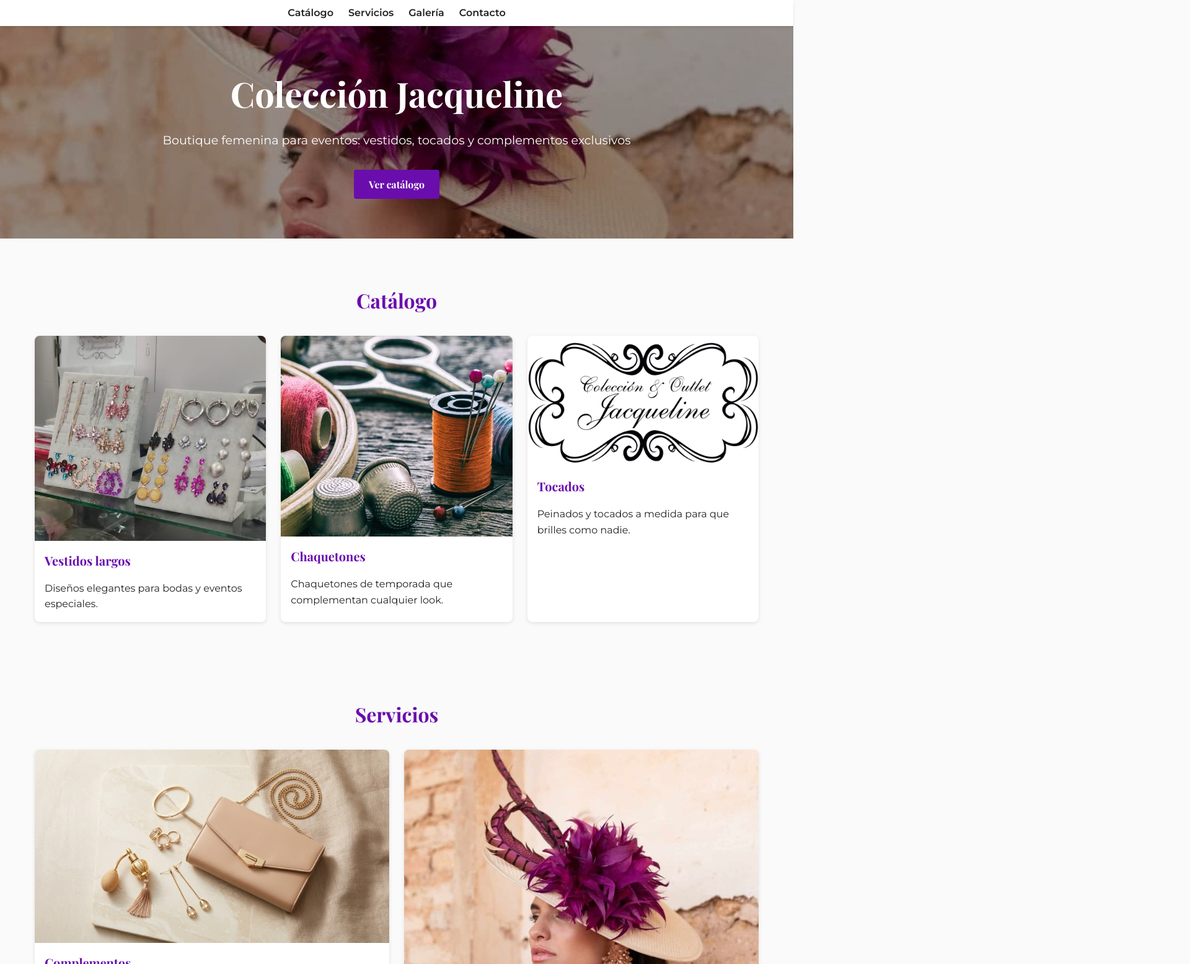
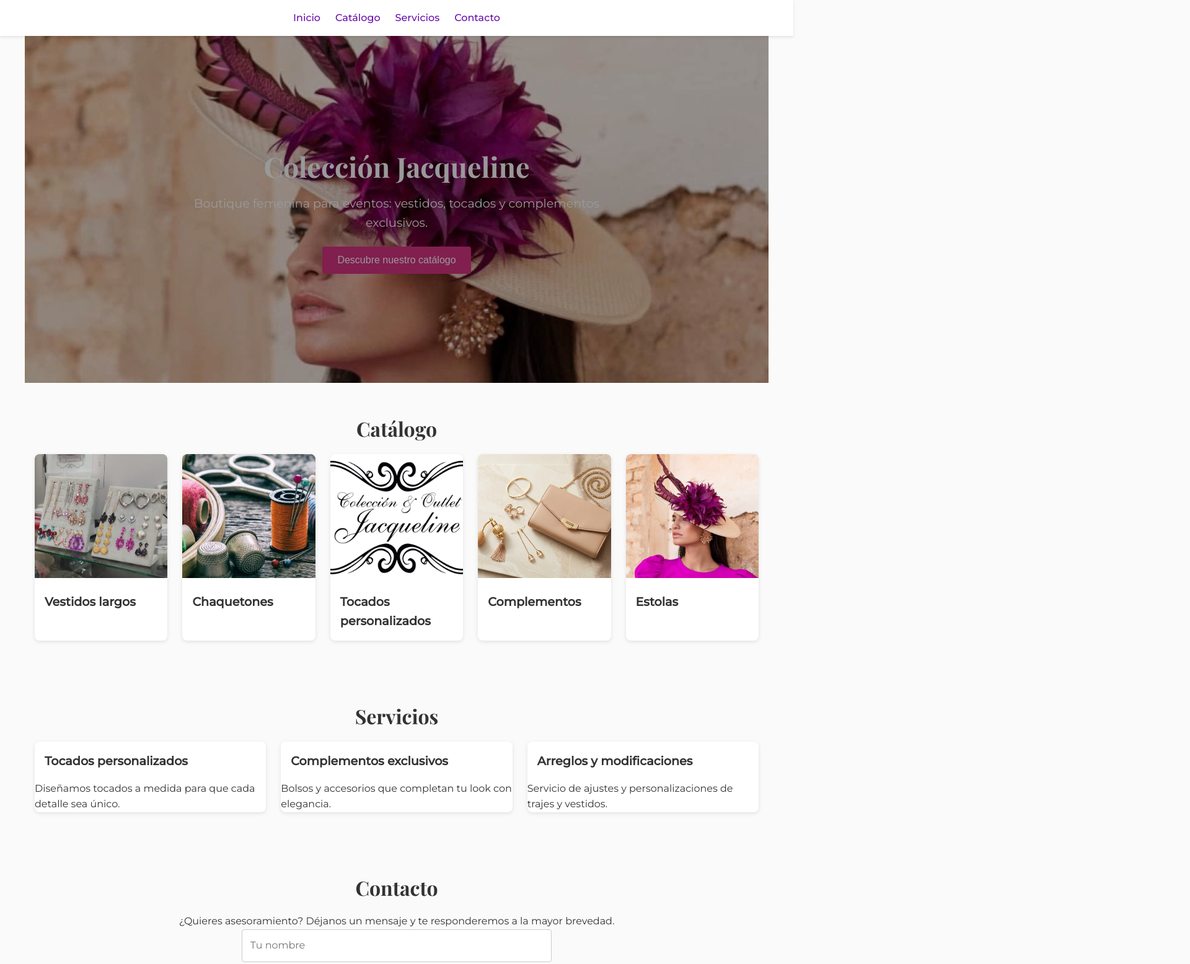
Before and after one commit to Cristobal2929/coleccion-jacqueline, a plain HTML site: page index.html in a window 1280 px wide. Shown: the top 1556 px of the page at 62% size, 1920 px wide, since content can reach past the window. Drawn offline with nearby package versions, Linux system fonts and the light colour scheme.

Commit message:
forja: actualizacion completa

```diff
--- a/index.html
+++ b/index.html
@@ -1,125 +1,106 @@
 <!doctype html>
 <html lang="es">
 <head>
-  <meta charset="UTF-8">
+  <meta charset="utf-8">
   <meta name="viewport" content="width=device-width, initial-scale=1">
   <title>Colección Jacqueline – Boutique de eventos</title>
 
   <!-- Google Fonts: Playfair Display (display) + Montserrat (texto) -->
-  <link href="https://fonts.googleapis.com/css2?family=Playfair+Display:wght@700&family=Montserrat:wght@400;600&display=swap" rel="stylesheet">
+  <link href="https://fonts.googleapis.com/css2?family=Playfair+Display:wght@700&family=Montserrat:wght@400;500&display=swap" rel="stylesheet">
 
   <style>
     :root {
       --color-primary: #6a0dad;   /* purple */
-      --color-bg: #fafafa;
-      --color-text: #222;
+      --color-accent: #d63384;    /* pink */
       --font-display: 'Playfair Display', serif;
-      --font-body: 'Montserrat', sans-serif;
+      --font-text: 'Montserrat', sans-serif;
     }
 
-    *, *::before, *::after { box-sizing: border-box; }
+    /* Reset & base */
+    *, *::before, *::after { box-sizing: border-box; margin:0; padding:0; }
+    html { scroll-behavior: smooth; }
     body {
-      margin:0; font-family: var(--font-body); color: var(--color-text);
-      background: var(--color-bg);
+      font-family: var(--font-text);
       line-height: 1.6;
+      color: #333;
+      background: #fafafa;
     }
     a { color: var(--color-primary); text-decoration: none; }
-    a:focus-visible { outline: 2px solid var(--color-primary); outline-offset: 2px; }
+    a:focus-visible, button:focus-visible, input:focus-visible, textarea:focus-visible {
+      outline: 3px solid var(--color-accent);
+      outline-offset: 2px;
+    }
 
-    header {
-      position: relative;
-      background: url('static/img/imagen_1.jpg') center/cover no-repeat;
-      color: #fff;
-      text-align: center;
-      padding: 4rem 1rem;
+    /* Layout */
+    header { position: sticky; top:0; background:#fff; z-index:10; box-shadow:0 2px 4px rgba(0,0,0,.1); }
+    .nav { display:flex; justify-content:center; gap:1.5rem; padding:1rem; }
+    .nav a { font-weight:500; }
+
+    .hero {
+      position:relative;
+      background:url('static/img/imagen_1.jpg') center/cover no-repeat;
+      min-height:70vh;
+      display:flex;
+      align-items:center;
+      justify-content:center;
+      text-align:center;
+      color:#fff;
     }
-    header::before {
+    .hero::after {
       content:"";
-      position:absolute; inset:0;
-      background: rgba(0,0,0,0.4);
+      position:absolute;
+      inset:0;
+      background:rgba(0,0,0,.4);
     }
-    header h1 {
+    .hero-content {
       position:relative;
-      font-family: var(--font-display);
-      font-size: clamp(2rem,5vw,3.5rem);
-      margin:0;
+      max-width:800px;
+      padding:2rem;
     }
-    header p {
-      position:relative;
-      margin-top:1rem;
-      font-size: 1.2rem;
+    .hero h1 {
+      font-family:var(--font-display);
+      font-size:2.8rem;
+      margin-bottom:.5rem;
     }
-    header .cta {
-      position:relative;
-      margin-top:2rem;
+    .hero p {
+      font-size:1.2rem;
+      margin-bottom:1.5rem;
     }
-    header .cta button {
-      font-family: var(--font-display);
-      background: var(--color-primary);
+    .hero button {
+      background:var(--color-accent);
+      border:none;
       color:#fff;
-      border:none;
       padding:.8rem 1.5rem;
       font-size:1rem;
       cursor:pointer;
       border-radius:4px;
-      transition: background .3s;
-    }
-    header .cta button:hover,
-    header .cta button:focus-visible { background:#5a0c9a; }
-
-    nav {
-      display:flex;
-      justify-content:center;
-      gap:1.5rem;
-      background:#fff;
-      padding:.5rem 0;
-      position:sticky; top:0; z-index:10;
-      box-shadow:0 2px 4px rgba(0,0,0,.1);
-    }
-    nav a {
-      font-weight:600;
-      color: var(--color-text);
     }
 
     section { padding:3rem 1rem; max-width:1200px; margin:auto; }
-    .section-title {
-      font-family: var(--font-display);
+    h2 {
+      font-family:var(--font-display);
       font-size:2rem;
+      margin-bottom:1rem;
       text-align:center;
-      margin-bottom:2rem;
-      color: var(--color-primary);
     }
 
     .grid {
       display:grid;
       gap:1.5rem;
     }
-    @media (min-width:600px) {
-      .grid-2 { grid-template-columns:repeat(2,1fr); }
-      .grid-3 { grid-template-columns:repeat(3,1fr); }
-    }
+    .grid-2 { grid-template-columns:repeat(auto-fit, minmax(250px,1fr)); }
+    .grid-3 { grid-template-columns:repeat(auto-fit, minmax(200px,1fr)); }
 
     .card {
       background:#fff;
       border-radius:8px;
       overflow:hidden;
       box-shadow:0 2px 6px rgba(0,0,0,.1);
-      transition: transform .3s;
+      transition:transform .2s;
     }
-    .card:hover,
-    .card:focus-within { transform:translateY(-4px); }
-    .card img { width:100%; height:auto; display:block; }
-    .card h3 {
-      font-family: var(--font-display);
-      margin:0;
-      padding:1rem;
-      font-size:1.25rem;
-      color: var(--color-primary);
-    }
-    .card p {
-      padding:0 1rem 1rem;
-      margin:0;
-    }
+    .card:hover { transform:scale(1.02); }
+    .card img { width:100%; height:200px; object-fit:cover; }
+    .card h3 { padding:1rem; font-size:1.2rem; }
 
     .contact-form {
       display:flex;
@@ -130,29 +111,33 @@
     }
     .contact-form input,
     .contact-form textarea {
-      padding:.6rem;
+      padding:.8rem;
       border:1px solid #ccc;
       border-radius:4px;
-      font-family: var(--font-body);
+      font:inherit;
     }
     .contact-form button {
-      background: var(--color-primary);
+      background:var(--color-primary);
       color:#fff;
       border:none;
       padding:.8rem;
-      font-weight:600;
+      font-size:1rem;
       cursor:pointer;
       border-radius:4px;
     }
-    .contact-form button:hover,
-    .contact-form button:focus-visible { background:#5a0c9a; }
 
     footer {
       background:#222;
       color:#ddd;
       text-align:center;
-      padding:1.5rem;
+      padding:1rem;
       font-size:.9rem;
+    }
+
+    /* Responsive */
+    @media (max-width:600px) {
+      .hero h1 { font-size:2rem; }
+      .hero p { font-size:1rem; }
     }
 
     /* Reduced motion */
@@ -163,103 +148,95 @@
 </head>
 <body>
 
-  <nav aria-label="Navegación principal">
+<header>
+  <nav class="nav" aria-label="Navegación principal">
+    <a href="#hero">Inicio</a>
     <a href="#catalogo">Catálogo</a>
     <a href="#servicios">Servicios</a>
-    <a href="#galeria">Galería</a>
     <a href="#contacto">Contacto</a>
   </nav>
-
-  <header>
-    <h1>Colección Jacqueline</h1>
-    <p>Boutique femenina para eventos: vestidos, tocados y complementos exclusivos</p>
-    <div class="cta">
-      <button id="scrollToCatalog">Ver catálogo</button>
-    </div>
 </header>
 
+<section class="hero" id="hero">
+  <div class="hero-content">
+    <h1>Colección Jacqueline</h1>
+    <p>Boutique femenina para eventos: vestidos, tocados y complementos exclusivos.</p>
+    <button onclick="document.getElementById('catalogo').scrollIntoView({behavior:'smooth'});">
+      Descubre nuestro catálogo
+    </button>
+  </div>
+</section>
+
 <section id="catalogo">
-    <h2 class="section-title">Catálogo</h2>
+  <h2>Catálogo</h2>
   <div class="grid grid-3">
-      <article class="card" tabindex="0">
+    <div class="card">
       <img src="static/img/imagen_2.jpg" alt="Vestidos largos">
       <h3>Vestidos largos</h3>
-        <p>Diseños elegantes para bodas y eventos especiales.</p>
-      </article>
-      <article class="card" tabindex="0">
+    </div>
+    <div class="card">
       <img src="static/img/imagen_3.jpg" alt="Chaquetones">
       <h3>Chaquetones</h3>
-        <p>Chaquetones de temporada que complementan cualquier look.</p>
-      </article>
-      <article class="card" tabindex="0">
+    </div>
+    <div class="card">
       <img src="static/img/imagen_4.jpg" alt="Tocados personalizados">
-        <h3>Tocados</h3>
-        <p>Peinados y tocados a medida para que brilles como nadie.</p>
-      </article>
+      <h3>Tocados personalizados</h3>
+    </div>
+    <div class="card">
+      <img src="static/img/imagen_5.jpg" alt="Complementos">
+      <h3>Complementos</h3>
+    </div>
+    <div class="card">
+      <img src="static/img/imagen_1.jpg" alt="Estolas">
+      <h3>Estolas</h3>
+    </div>
   </div>
 </section>
 
 <section id="servicios">
-    <h2 class="section-title">Servicios</h2>
+  <h2>Servicios</h2>
   <div class="grid grid-2">
-      <article class="card" tabindex="0">
-        <img src="static/img/imagen_5.jpg" alt="Complementos exclusivos">
-        <h3>Complementos</h3>
-        <p>Bolsos y accesorios únicos que completan tu estilo.</p>
-      </article>
-      <article class="card" tabindex="0">
-        <img src="static/img/imagen_1.jpg" alt="Arreglos y modificaciones">
+    <div class="card">
+      <h3>Tocados personalizados</h3>
+      <p>Diseñamos tocados a medida para que cada detalle sea único.</p>
+    </div>
+    <div class="card">
+      <h3>Complementos exclusivos</h3>
+      <p>Bolsos y accesorios que completan tu look con elegancia.</p>
+    </div>
+    <div class="card">
       <h3>Arreglos y modificaciones</h3>
       <p>Servicio de ajustes y personalizaciones de trajes y vestidos.</p>
-      </article>
     </div>
-  </section>
-
-  <section id="galeria">
-    <h2 class="section-title">Galería</h2>
-    <div class="grid grid-3">
-      <img src="static/img/imagen_1.jpg" alt="Evento con vestido y tocado" loading="lazy">
-      <img src="static/img/imagen_2.jpg" alt="Detalle de complementos" loading="lazy">
-      <img src="static/img/imagen_3.jpg" alt="Chaquetón en pasarela" loading="lazy">
-      <img src="static/img/imagen_4.jpg" alt="Tocado personalizado" loading="lazy">
-      <img src="static/img/imagen_5.jpg" alt="Bolso de edición limitada" loading="lazy">
   </div>
 </section>
 
 <section id="contacto">
-    <h2 class="section-title">Contacto</h2>
-    <p style="text-align:center;">¿Quieres asesoramiento personalizado? Escríbenos o consulta vía WhatsApp.</p>
-    <div class="contact-form">
-      <label for="nombre">Nombre</label>
-      <input type="text" id="nombre" placeholder="Tu nombre">
-
-      <label for="mensaje">Mensaje</label>
-      <textarea id="mensaje" rows="4" placeholder="Cuéntanos tu necesidad"></textarea>
-
-      <button type="button" id="sendMessage">Enviar</button>
-
-      <p style="text-align:center;">
-        WhatsApp: <a href="[TU WHATSAPP]" target="_blank">[TU WHATSAPP]</a>
-      </p>
-    </div>
+  <h2>Contacto</h2>
+  <p style="text-align:center;">¿Quieres asesoramiento? Déjanos un mensaje y te responderemos a la mayor brevedad.</p>
+  <form class="contact-form" aria-label="Formulario de contacto">
+    <input type="text" name="nombre" placeholder="Tu nombre" required>
+    <input type="email" name="email" placeholder="Tu email" required>
+    <textarea name="mensaje" rows="4" placeholder="Tu mensaje" required></textarea>
+    <button type="submit">Enviar</button>
+  </form>
 </section>
 
 <footer>
-    © 2024 Colección Jacqueline – Todos los derechos reservados.
+  <p>&copy; 2026 Colección Jacqueline – Todos los derechos reservados.</p>
 </footer>
 
 <script>
-    // Scroll to catalog button
-    document.getElementById('scrollToCatalog').addEventListener('click', function(){
-      document.getElementById('catalogo').scrollIntoView({behavior:'smooth'});
+  // Simple smooth‑scroll fallback for browsers that ignore CSS scroll-behavior
+  document.querySelectorAll('a[href^="#"]').forEach(anchor => {
+    anchor.addEventListener('click', function(e) {
+      const target = document.querySelector(this.getAttribute('href'));
+      if (target) {
+        e.preventDefault();
+        target.scrollIntoView({behavior: 'smooth'});
+      }
     });
-
-    // Simulated send (no backend)
-    document.getElementById('sendMessage').addEventListener('click', function(){
-      alert('Gracias por tu mensaje. Nos pondremos en contacto pronto.');
   });
-
-    // Keyboard navigation visual cue (already handled by CSS :focus-visible)
 </script>
 </body>
 </html>
```
Also changed, not shown: 1 other file. Lines whose indentation alone changed are shown as unchanged.
